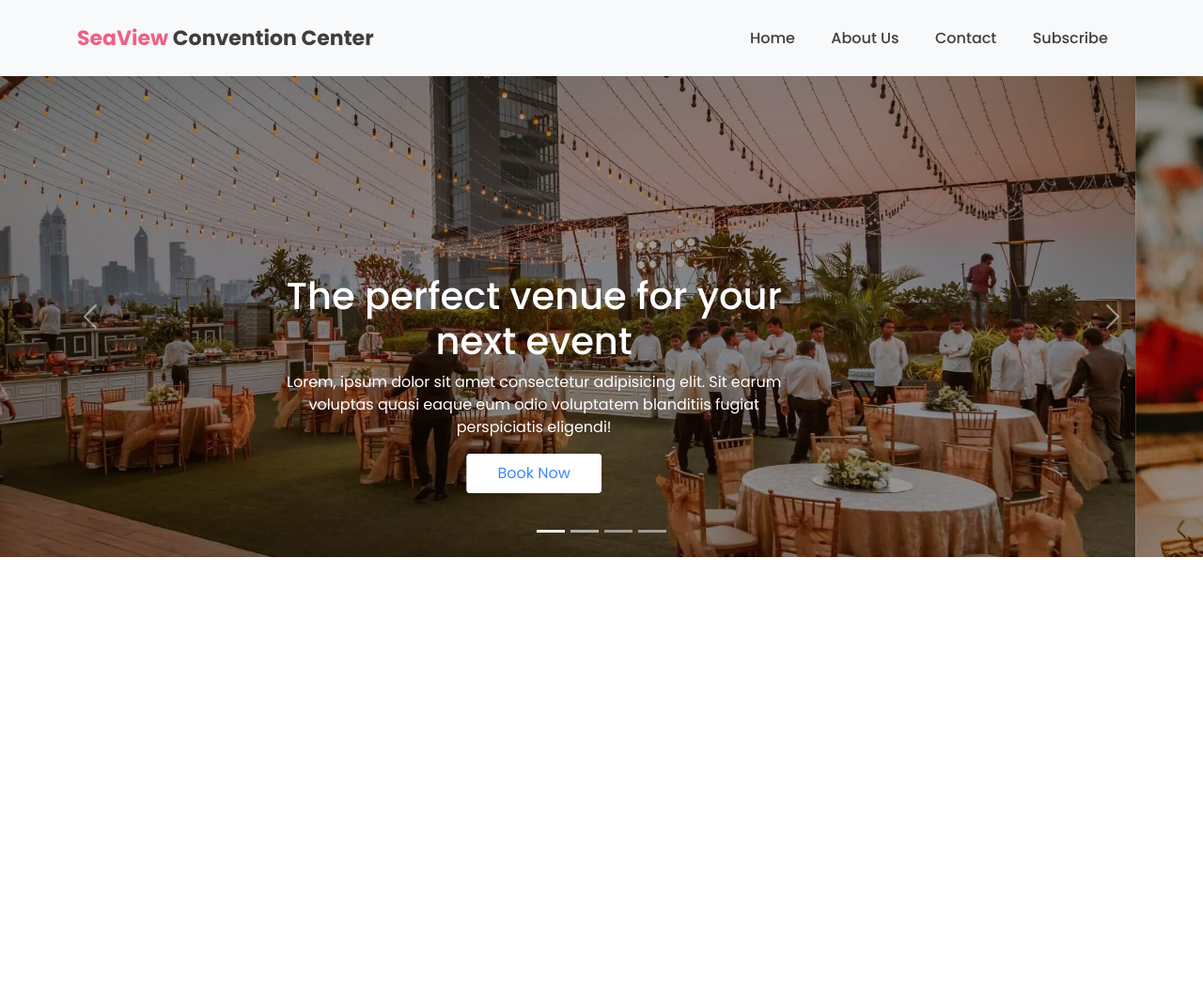
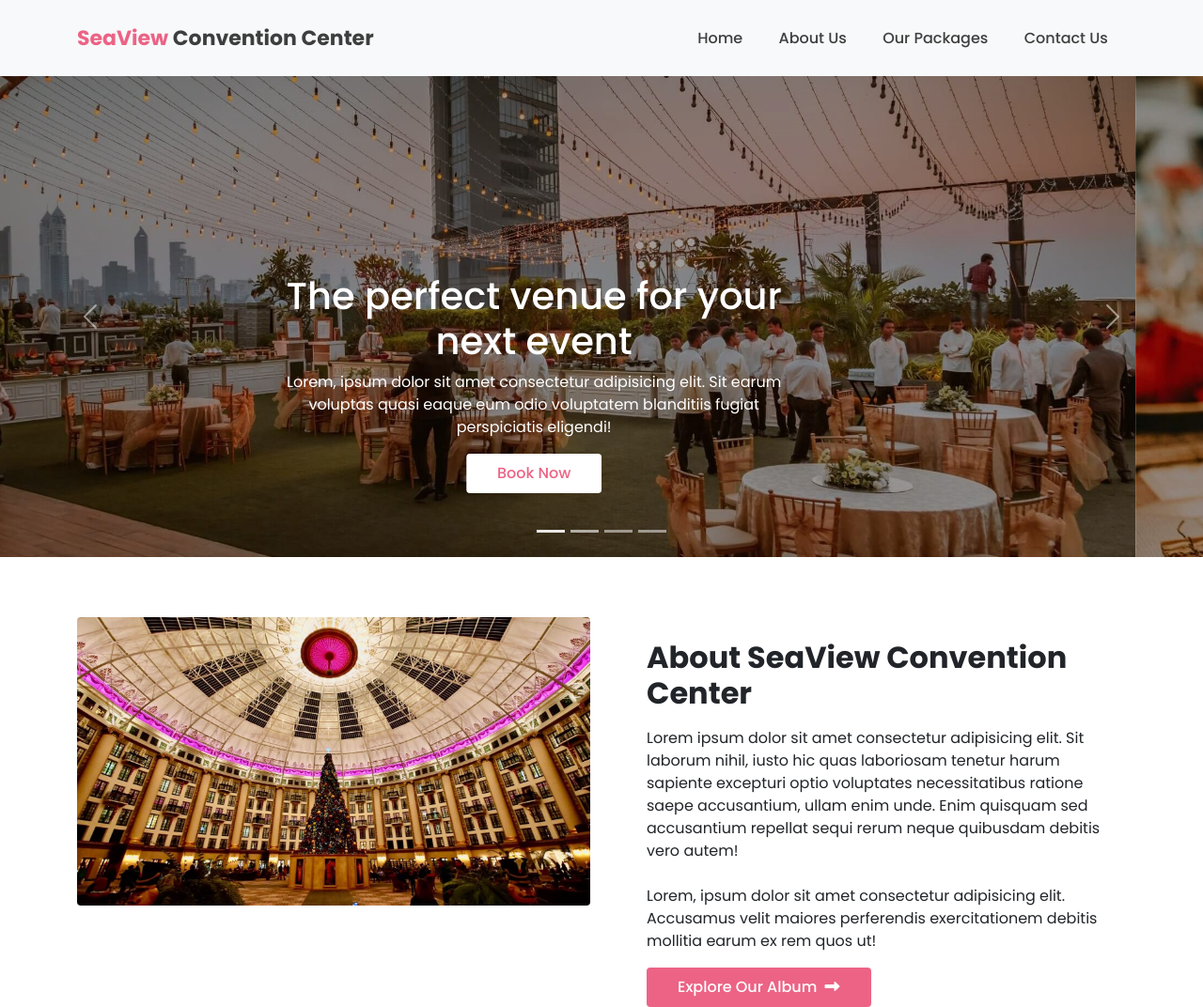
Before and after one commit to mrrajon76/bootstrap-convention-center, a plain HTML site: page index.html in a window 1280 px wide. Shown: the whole page at 94% size. Before the commit the page ends 800 px from the top, so only its background shows below. Drawn offline with nearby package versions, Linux system fonts and the light colour scheme.

Commit message:
About section

```diff
--- a/css/style.css
+++ b/css/style.css
@@ -40,5 +40,23 @@ body {
 .slider-btn {
   padding: 0.5rem 2rem;
   background-color: #fff;
-  color: #3f87f5;
+  color: #ec6385;
+  font-weight: 500;
 }
+.slider-btn:hover {
+  background-color: #ec6385;
+  color: #fff;
+}
+
+/* ==================================
+    About custom Styles
+================================== */
+#about-us {
+  margin-top: 5%;
+}
+.brand-btn {
+  padding: 0.5rem 2rem;
+  background-color: #ec6385;
+  color: #fff;
+  font-weight: 500;
+}
--- a/index.html
+++ b/index.html
@@ -11,6 +11,9 @@
     <!-- Bootstrap CSS Stylesheet -->
     <link href="https://cdn.jsdelivr.net/npm/bootstrap@5.0.2/dist/css/bootstrap.min.css" rel="stylesheet"
         integrity="sha384-EVSTQN3/azprG1Anm3QDgpJLIm9Nao0Yz1ztcQTwFspd3yD65VohhpuuCOmLASjC" crossorigin="anonymous">
+
+    <!-- Font Awesome -->
+    <script src="https://kit.fontawesome.com/06ce831266.js" crossorigin="anonymous"></script>
 
     <!-- Custom Stylesheet -->
     <link rel="stylesheet" href="css/style.css">
@@ -39,13 +42,13 @@
                                 <a class="nav-link active" aria-current="page" href="#">Home</a>
                             </li>
                             <li class="nav-item">
-                                <a class="nav-link" href="#">About Us</a>
+                                <a class="nav-link" href="#about-us">About Us</a>
                             </li>
                             <li class="nav-item">
-                                <a class="nav-link" href="#">Contact</a>
+                                <a class="nav-link" href="#">Our Packages</a>
                             </li>
                             <li class="nav-item">
-                                <a class="nav-link" href="#">Subscribe</a>
+                                <a class="nav-link" href="#">Contact Us</a>
                             </li>
                         </ul>
                     </div>
@@ -115,7 +118,32 @@
             </button>
         </div>
     </header>
-    <main></main>
+
+    <main>
+        <!-- About us -->
+        <section id="about-us" class="container">
+            <div class="row">
+                <div class="col-lg-6">
+                    <img src="images/image-about.jpg" alt="about us image" class="img-fluid rounded">
+                </div>
+                <div class="col-lg-6 ps-5 pt-4">
+                    <h2 class="fw-bold">About SeaView Convention Center</h2>
+                    <p class="my-3">Lorem ipsum dolor sit amet consectetur adipisicing elit. Sit laborum nihil, iusto
+                        hic quas
+                        laboriosam tenetur harum sapiente excepturi optio voluptates necessitatibus ratione saepe
+                        accusantium, ullam enim unde. Enim quisquam sed accusantium repellat sequi rerum neque quibusdam
+                        debitis vero autem!
+                        <br><br>
+                        Lorem, ipsum dolor sit amet consectetur adipisicing elit. Accusamus velit maiores perferendis
+                        exercitationem debitis mollitia earum ex rem quos ut!
+                    </p>
+                    <button type="button" class="btn brand-btn">Explore Our Album &nbsp;<i
+                            class="fas fa-long-arrow-alt-right"></i></button>
+                </div>
+            </div>
+        </section>
+    </main>
+
     <footer></footer>
 
 
```
Also changed, not shown: images/image-about.jpg (added).
